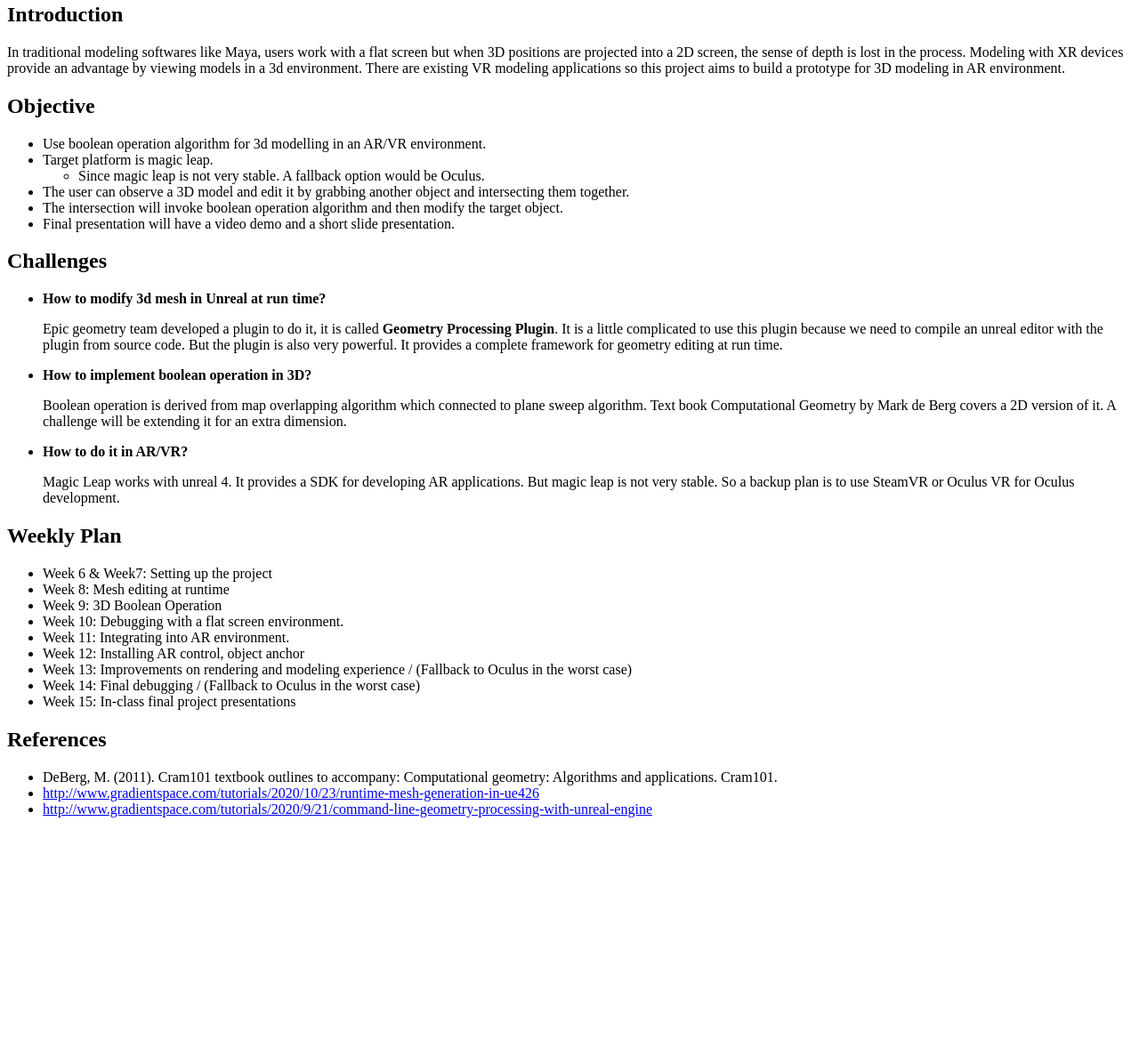
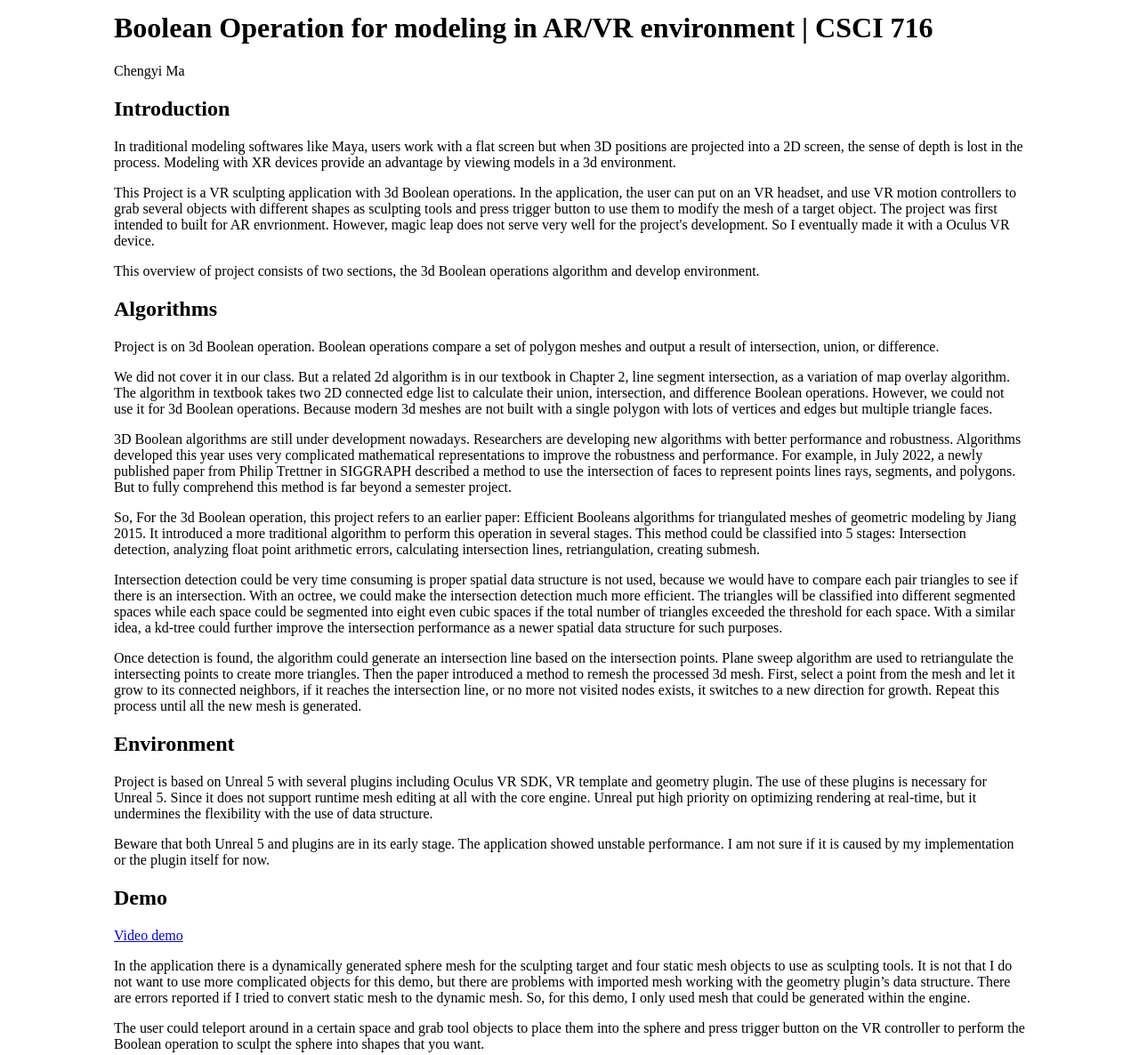
Before and after one commit to cxm3593/Boolean-Operation-AR, a plain HTML site: page index.html in a window 1280 px wide. Shown: the part 115-1301 px from the top of the page at 89% size. Before the commit the page ends 1050 px from the top, so only its background shows below. Drawn offline with Linux system fonts and the light colour scheme.

Commit message:
updated for final

```diff
--- a/index.html
+++ b/index.html
@@ -4,8 +4,10 @@
 		<meta charset="utf-8" />
 		<meta name="viewport" content="width=device-width, initial-scale=1.0">
 		<title>Boolean Operation for modeling in AR/VR environment | CSCI 716</title>
+		<link rel="stylesheet" href="styles.css">
 	</head>
 	<body>
+
 		<h1>Boolean Operation for modeling in AR/VR environment | CSCI 716</h1>
 		<p>Chengyi Ma</p>
 		<h2>Introduction</h2>
@@ -15,83 +17,64 @@
 			into a 2D screen, the sense of depth is lost in the process.
 			Modeling with XR devices provide an advantage by viewing models
 			in a 3d environment.
-			There are existing VR modeling applications
-			so this project aims to build a prototype for 3D modeling in
-			AR environment.
 		</p>
-		<h2>Objective</h2>
-		<ul>
-			<li>
-				Use boolean operation algorithm for 3d modelling in an
-				AR/VR environment.
-			</li>
-			<li>
-				Target platform is magic leap.
-				<ul>
-					<li>
-						Since magic leap is not very stable. A fallback
-						option would be Oculus.
-					</li>
-				</ul>
-			</li>
-			<li>
-				The user can observe a 3D model and edit it by grabbing
-				another object and intersecting them together.
-			</li>
-			<li>
-				The intersection will invoke boolean operation algorithm
-				and then modify the target object.
-			</li>
-			<li>
-				Final presentation will have a video demo and a short slide
-				presentation.
-			</li>
-		</ul>
-		<h2>Challenges</h2>
-			<ul>
-				<li><b>How to modify 3d mesh in Unreal at run time?</b></li>
 		<p>
-					Epic geometry team developed a plugin to do it, it is
-					called <b>Geometry Processing Plugin</b>. It is a little
-					complicated to use this plugin because we need to compile
-					an unreal editor with the plugin from source code.
-					But the plugin is also very powerful. It provides a
-					complete framework for geometry editing at run time.
+			This Project is a VR sculpting application with 3d Boolean operations.
+			In the application, the user can put on an VR headset,
+			and use VR motion controllers to grab several objects with different shapes
+			as sculpting tools and press trigger button to use them to modify the mesh
+			of a target object.
+			The project was first intended to built for AR envrionment. However, magic
+			leap does not serve very well for the project's development. So I eventually
+			made it with a Oculus VR device.
 		</p>
-				<li>
-					<b>How to implement boolean operation in 3D?</b>
 		<p>
-					Boolean operation is derived from map overlapping
-					algorithm which connected to plane sweep algorithm.
-					Text book Computational Geometry by Mark de Berg covers
-					a 2D version of it. A challenge will be extending it
-					for an extra dimension.
+			This overview of project consists of two sections, the 3d Boolean operations
+			algorithm and develop environment.
 		</p>
-				</li>
-				<li>
-					<b>How to do it in AR/VR?</b>
+		<h2>Algorithms</h2>
 		<p>
-					Magic Leap works with unreal 4. It provides a SDK for
-					developing AR applications.
-					But magic leap is not very stable. So a backup plan is
-					to use SteamVR or Oculus VR for Oculus development.
+			Project is on 3d Boolean operation.
+			Boolean operations compare a set of polygon meshes and output a
+			result of intersection, union, or difference.
 		</p>
-				</li>
-			</ul>
-		<h2>Weekly Plan</h2>
-		<ul>
-			<li>Week 6 & Week7: Setting up the project</li>
-			<li>Week 8: Mesh editing at runtime</li>
-			<li>Week 9: 3D Boolean Operation</li>
-			<li>Week 10: Debugging with a flat screen environment.</li>
-			<li>Week 11: Integrating into AR environment.</li>
-			<li>Week 12: Installing AR control, object anchor</li>
-			<li>Week 13: Improvements on rendering and modeling experience
-				/ (Fallback to Oculus in the worst case)</li>
-			<li>Week 14: Final debugging
-				/ (Fallback to Oculus in the worst case)</li>
-			<li>Week 15: In-class final project presentations</li>
-		</ul>
+		<p>
+			We did not cover it in our class. But a related 2d algorithm is in our textbook in Chapter 2, line segment intersection, as a variation of map overlay algorithm. The algorithm in textbook takes two 2D connected edge list to calculate their union, intersection, and difference Boolean operations. However, we could not use it for 3d Boolean operations. Because modern 3d meshes are not built with a single polygon with lots of vertices and edges but multiple triangle faces.
+		</p>
+		<p>
+			3D Boolean algorithms are still under development nowadays. Researchers are developing new algorithms with better performance and robustness. Algorithms developed this year uses very complicated mathematical representations to improve the robustness and performance. For example, in July 2022, a newly published paper from Philip Trettner in SIGGRAPH described a method to use the intersection of faces to represent points lines rays, segments, and polygons. But to fully comprehend this method is far beyond a semester project.
+		</p>
+		<p>
+			So, For the 3d Boolean operation, this project refers to an earlier paper:  Efficient Booleans algorithms for triangulated meshes of geometric modeling by Jiang 2015. It introduced a more traditional algorithm to perform this operation in several stages. This method could be classified into 5 stages: Intersection detection, analyzing float point arithmetic errors, calculating intersection lines, retriangulation, creating submesh.
+		</p>
+		<p>
+			Intersection detection could be very time consuming is proper spatial data structure is not used, because we would have to compare each pair triangles to see if there is an intersection. With an octree, we could make the intersection detection much more efficient. The triangles will be classified into different segmented spaces while each space could be segmented into eight even cubic spaces if the total number of triangles exceeded the threshold for each space. With a similar idea, a kd-tree could further improve the intersection performance as a newer spatial data structure for such purposes.
+		</p>
+		<p>
+			Once detection is found, the algorithm could generate an intersection line based on the intersection points. Plane sweep algorithm are used to retriangulate the intersecting points to create more triangles. Then the paper introduced a method to remesh the processed 3d mesh. First, select a point from the mesh and let it grow to its connected neighbors, if it reaches the intersection line, or no more not visited nodes exists, it switches to a new direction for growth. Repeat this process until all the new mesh is generated.
+		</p>
+		<h2>Environment</h2>
+		<p>
+			Project is based on Unreal 5 with several plugins including Oculus VR SDK, VR template and geometry plugin. The use of these plugins is necessary for Unreal 5. Since it does not support runtime mesh editing at all with the core engine. Unreal put high priority on optimizing rendering at real-time, but it undermines the flexibility with the use of data structure.
+		</p>
+		<p>
+			Beware that both Unreal 5 and plugins are in its early stage. The application showed unstable performance. I am not sure if it is caused by my implementation or the plugin itself for now.
+		</p>
+		<h2>Demo</h2>
+		<a href="https://rit.zoom.us/rec/share/pLo3kWBQBzjwXYd6U7gP8BE0I_uS0jZf_9dQvvTVPW2P6BmTRsWlvZx6kipe0m0Q.tn8HuWq934j5ajDY?startTime=1670203909000">Video demo</a>
+		<p>
+			In the application there is a dynamically generated sphere mesh for the sculpting target and four static mesh objects to use as sculpting tools. It is not that I do not want to use more complicated objects for this demo, but there are problems with imported mesh working with the geometry plugin’s data structure. There are errors reported if I tried to convert static mesh to the dynamic mesh. So, for this demo, I only used mesh that could be generated within the engine.
+		</p>
+		<p>
+			The user could teleport around in a certain space and grab tool objects to place them into the sphere and press trigger button on the VR controller to perform the Boolean operation to sculpt the sphere into shapes that you want.
+		</p>
+		<p>
+			Some improvements could be done. As you can see that these objects are not textured, since that currently I am unable to find a method to reorganize the uv map on the sculpture object. Also as pointed out by the paper, it tends to generate too many triangles in the intersection area. Floating point arithmetic error them become an issue for the stability of the result.
+		</p>
+		<p>
+			And this though the application works as intended. The whole environment is not stable. I had to use several tricks to get it working and it still through random errors about GPU crashing.  I think once the Unreal 5 engine and geometry runtime editing plugins get into a more stable version, it could get a better performance.
+		</p>
+
 		<h2>References</h2>
 		<ul>
 			<li>
@@ -104,6 +87,13 @@
 			<li>
 				<a href="url">http://www.gradientspace.com/tutorials/2020/9/21/command-line-geometry-processing-with-unreal-engine</a>
 			</li>
+			<li>
+				<p>Nehring-Wirxel, J., Trettner, P. and Kobbelt, L. (2021) “Fast exact booleans for iterated CSG using Octree-embedded bsps,” Computer-Aided Design, 135, p. 103015. Available at: https://doi.org/10.1016/j.cad.2021.103015. </p>
+			</li>
+			<li>Jiang, X. et al. (2016) “Efficient booleans algorithms for triangulated meshes of geometric modeling,” Computer-Aided Design and Applications, 13(4), pp. 419–430. Available at: https://doi.org/10.1080/16864360.2015.1131530. </li>
+			<li>
+				Trettner, P., Nehring-Wirxel, J. and Kobbelt, L. (2022) “EMBER: Exact Mesh Booleans via Efficient &amp; Robust Local Arrangements,” ACM Transactions on Graphics, 41(4), pp. 1–15. Available at: https://doi.org/10.1145/3528223.3530181.
+			</li>
 		</ul>
 	</body>
 </html>
--- /dev/null
+++ b/styles.css
@@ -0,0 +1,3 @@
+body{
+	margin: 10%
+}
```
Lines whose indentation alone changed are shown as unchanged.
